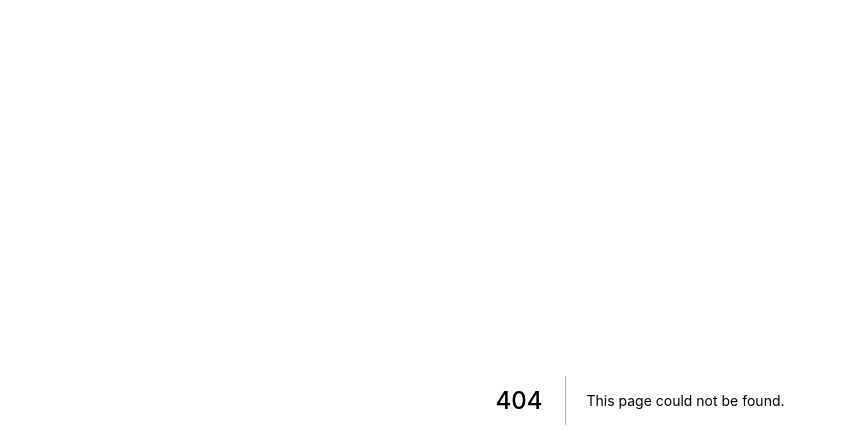
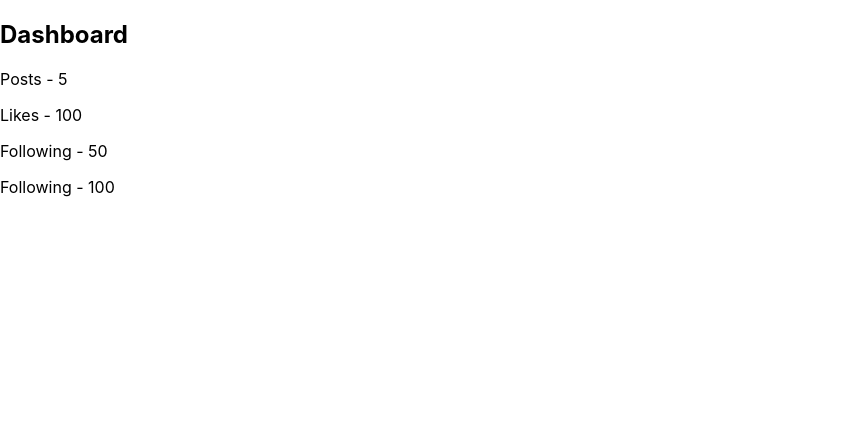
Before and after one commit to grodrigues-dev/nextjs-studies, a Next.js app: page /dashboard in a window 1280 px wide. Before the commit this address had no page. Shown: the top 448 px of the page, without its empty margins (0-846 px from the left). Built offline with nearby package versions, Linux system fonts and the light colour scheme; data requests are answered from the project's data file.

Commit message:
implementing client side data fetching with swr

```diff
--- a/db.json
+++ b/db.json
@@ -1,4 +1,10 @@
 {
+    "dashboard": {
+        "posts": 5,
+        "likes": 100,
+        "followers": 20,
+        "following": 50
+    },
     "news": [
         {
             "id": 1,
--- a/package.json
+++ b/package.json
@@ -13,7 +13,8 @@
     "json-server": "^0.17.0",
     "next": "12.1.6",
     "react": "18.2.0",
-    "react-dom": "18.2.0"
+    "react-dom": "18.2.0",
+    "swr": "^1.3.0"
   },
   "devDependencies": {
     "eslint": "8.18.0",
--- /dev/null
+++ b/pages/dashboard.js
@@ -0,0 +1,32 @@
+import { useEffect, useState } from "react";
+
+function Dashboard() {
+    const [isLoading, setisLoading] = useState(true)
+    const [dashboardData, setDashBoardData] = useState([])
+
+    useEffect(() => {
+        async function fetchDashBoard() {
+            const res = await fetch('http://localhost:4000/dashboard')
+            const data = await res.json()
+            setDashBoardData(data);
+            setisLoading(false);
+        }
+        fetchDashBoard()
+    }, [])
+
+    if (isLoading) {
+        return <h2>loading</h2>
+    }
+
+    return (
+        <div>
+            <h2>Dashboard</h2>
+            <p>Posts - {dashboardData.posts}</p>
+            <p>Likes - {dashboardData.likes}</p>
+            <p>Following - {dashboardData.following}</p>
+            <p>Following - {dashboardData.likes}</p>
+        </div>
+    )
+}
+
+export default Dashboard;
--- a/pages/news/[category].js
+++ b/pages/news/[category].js
@@ -20,7 +20,10 @@ function ArticleListByCategory({ articles, category}) {
 export default ArticleListByCategory;
 
 export async function getServerSideProps(context) {
-    const { params } = context
+    const { params, req, res, query } = context
+    console.log(req.headers.cookie)
+    console.log(query)
+    res.setHeader('Set-Cookie', ['name=Jorginho'])
     const { category } = params
     const response = await fetch(`http://localhost:4000/news?category=${category}`)
     const data = await response.json()
```
Also changed, not shown: pages/dashboard-swr.js (added, +27 -0 lines), 1 other file (tests, documents, lock files or other folders).
